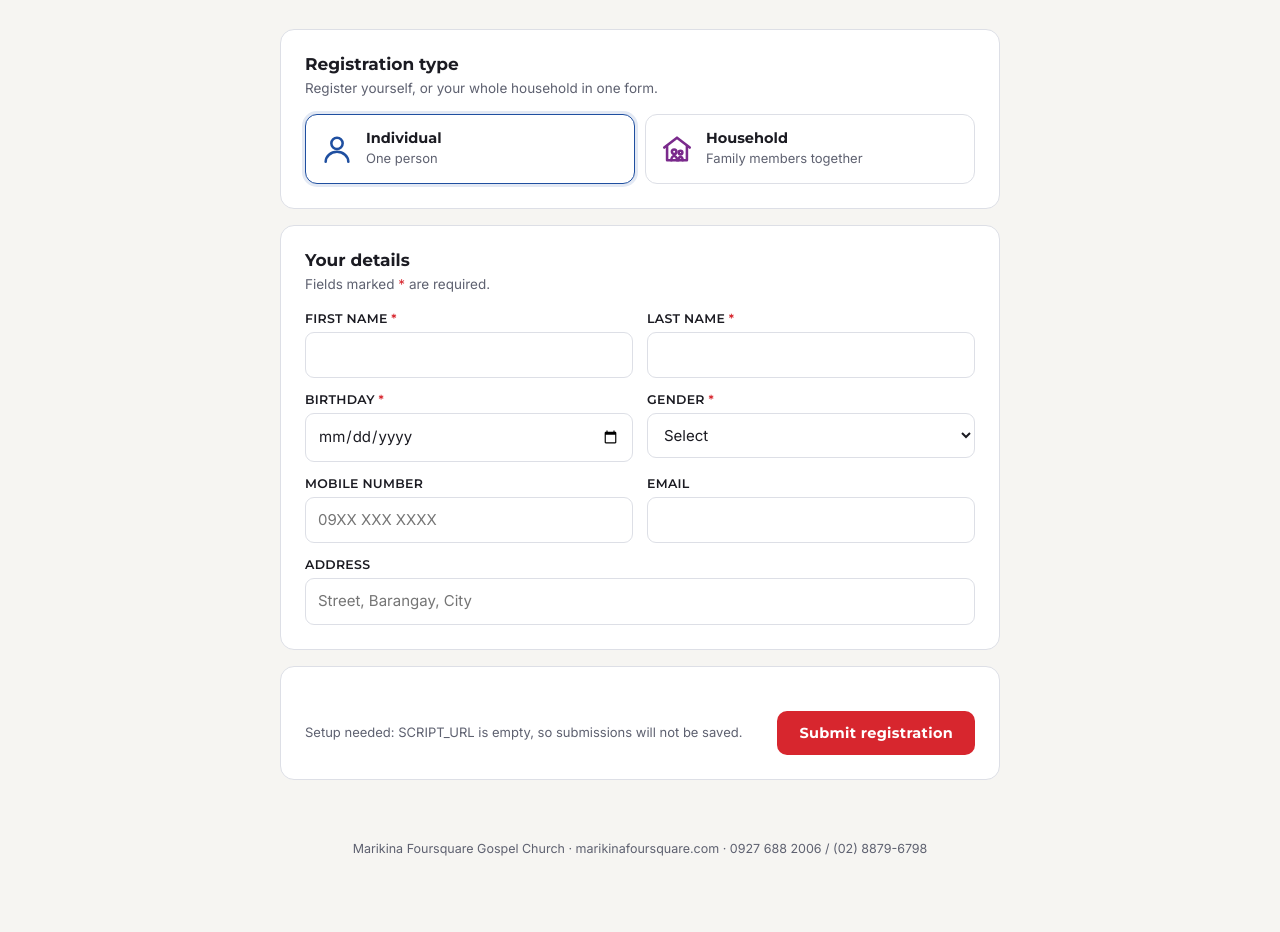
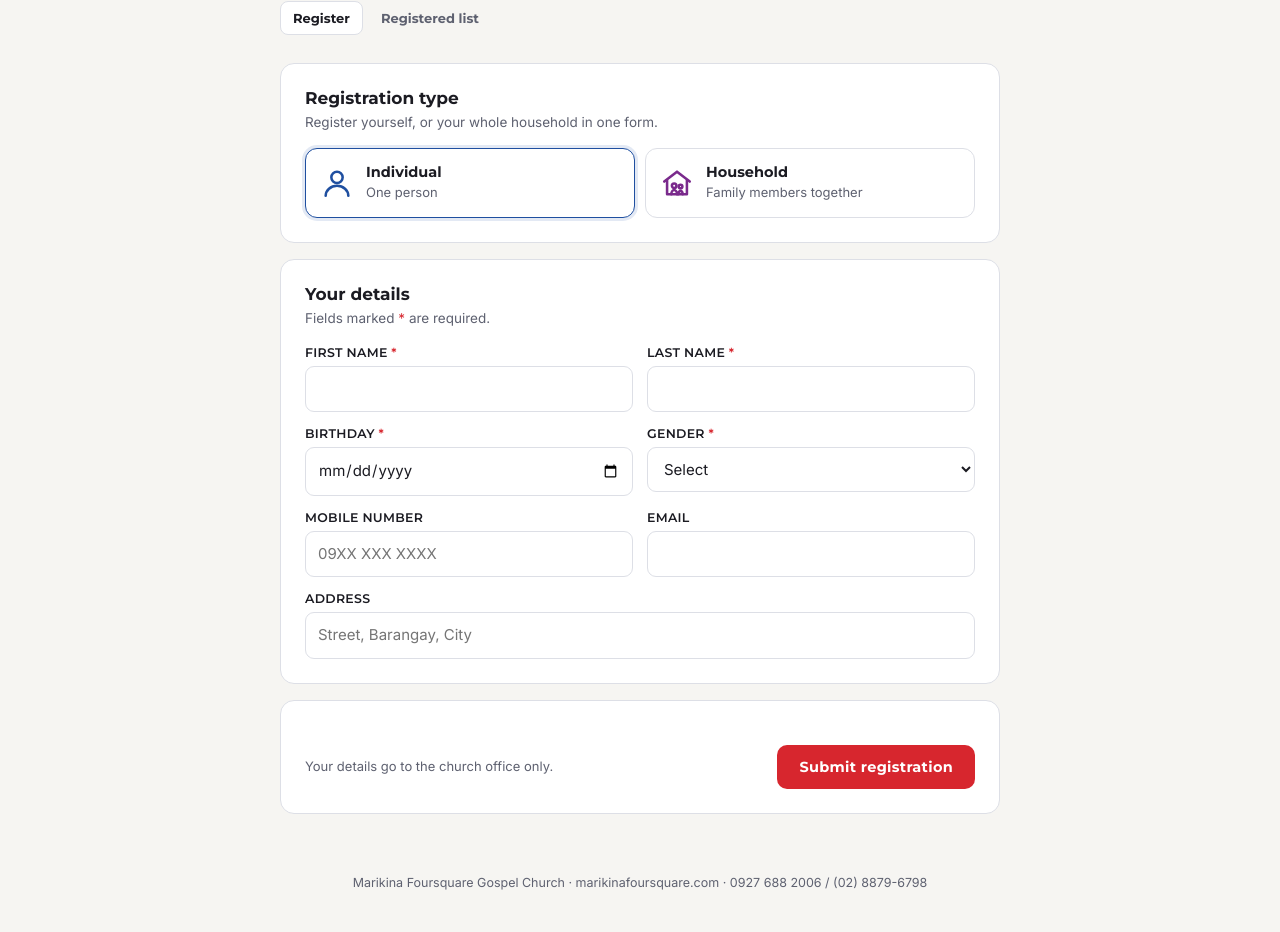
Before and after one commit to marikinafoursquaregospelchurch/Registration-MFGC-Anniversary-2026, a plain HTML site: page index.html in a window 1280 px wide. Shown: the part 146-1078 px from the top of the page. Before the commit the page ends 1044 px from the top, so only its background shows below. Drawn offline with Linux system fonts and the light colour scheme.

Commit message:
Update index.html

```diff
--- a/index.html
+++ b/index.html
@@ -222,7 +222,7 @@
 
   let type = 'individual';
   // Paste your Google Apps Script web app URL here (see setup steps in Code.gs).
-  const SCRIPT_URL = '';
+  const SCRIPT_URL = 'https://script.google.com/macros/s/AKfycbywnforYOcQjrxEcHbzd8Z_gI3TkosQMvxnCA0wbCk6MCuDqzkXxMRgIwwkp3zVe665/exec';
 
   // ---------- type toggle ----------
   document.querySelectorAll('.seg button').forEach(b => b.addEventListener('click', () => setType(b.dataset.type)));
```
